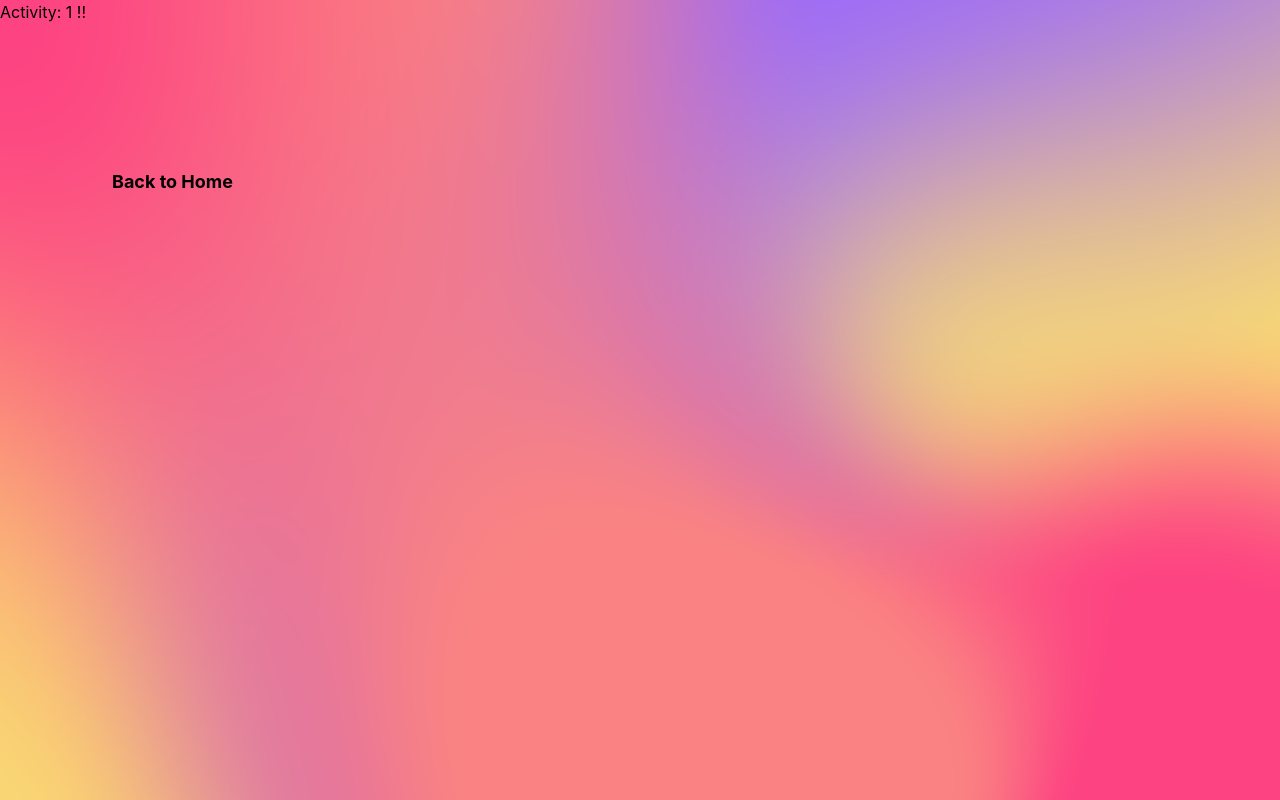
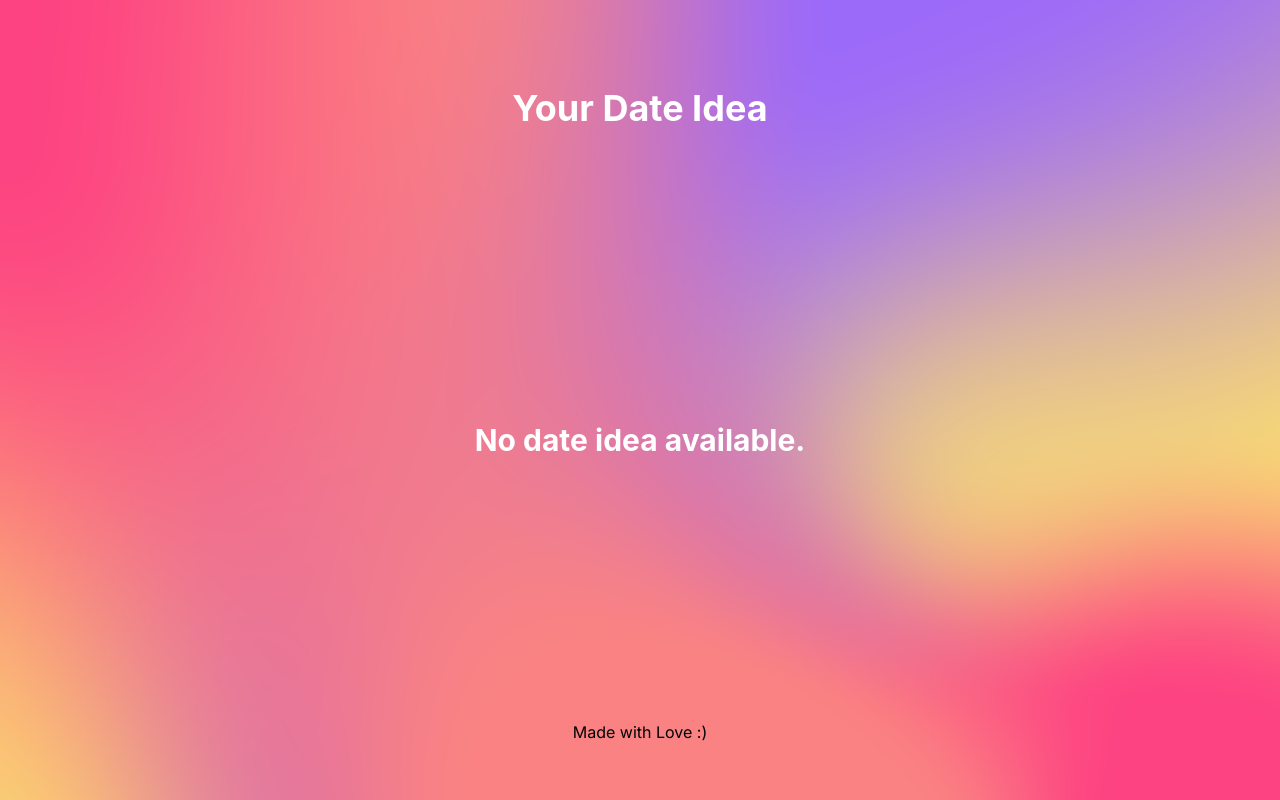
Before and after one commit to dha201/map-buddy, a Next.js app: page /dates/1 in a window 1280 px wide. Built offline with nearby package versions, Linux system fonts and the light colour scheme.

Commit message:
Updated Backend and API

```diff
--- a/Components/Card_server.tsx
+++ b/Components/Card_server.tsx
@@ -7,10 +7,9 @@ type CardType = {
   name: string;
   description: string;
   defaultImageURL: string;
-  imageURL: string;
 };
 
-export default function Card({ name, description, defaultImageURL, imageURL }: CardType) {
+export default function Card({ name, description, defaultImageURL }: CardType) {
   const [isExpanded, setIsExpanded] = useState(false);
 
   const handleOnClick = (e) => {
@@ -27,7 +26,7 @@ export default function Card({ name, description, defaultImageURL, imageURL }: C
     >
       <Image
         className="rounded-lg shadow-lg transition-all duration-300 ease-in-out"
-        src={isExpanded ? imageURL : defaultImageURL}
+        src={defaultImageURL}
         layout="fill"
         objectFit="cover"
         alt={name}
--- a/app/api/getDateIdeas.ts
+++ /dev/null
@@ -1,17 +0,0 @@
-import { NextApiRequest, NextApiResponse } from 'next';
-import { fetchDateSuggestion } from '@/lib/date-suggestion';
-
-export default async function handler(req: NextApiRequest, res: NextApiResponse) {
-    if (req.method === 'POST') {
-        const { mood, budget, location } = req.body;
-
-        try {
-            const dateIdeas = await fetchDateSuggestion(mood, budget, location);
-            res.status(200).json(dateIdeas);
-        } catch (error) {
-            res.status(500).json({ error: 'Failed to generate date ideas' });
-        }
-    } else {
-        res.status(405).json({ error: 'Method not allowed' });
-    }
-}
--- /dev/null
+++ b/app/api/suggest-date-ideas/route.ts
@@ -0,0 +1,45 @@
+import { NextResponse } from 'next/server';
+import OpenAI from 'openai';
+
+const openai = new OpenAI({
+    apiKey: process.env.OPENAI_API_KEY || '',
+});
+
+export const runtime = 'edge';
+
+export async function POST(req: Request) {
+    try {
+        const { mood, budget, location } = await req.json();
+        console.log('Received data:', { mood, budget, location }); // Log the received data
+
+        const messages: OpenAI.ChatCompletionMessageParam[] = [
+            {
+                role: 'system',
+                content: `You are Date GPT, an AI specialized in suggesting date ideas tailored to the user's location and budget. Your goal is to consider geographical and cultural context, as well as financial constraints, to offer personalized and feasible date suggestions. Avoid recommending anything that might be unsafe, inappropriate, or culturally insensitive. Communicate in a friendly, engaging manner.`,
+            },
+            {
+                role: 'user',
+                content: `Suggest a detailed date idea for a ${mood} mood with a ${budget} budget in ${location}`,
+            },
+        ];
+
+        const response = await openai.chat.completions.create({
+            model: 'gpt-3.5-turbo',
+            messages: messages,
+            temperature: 0.7,
+        });
+
+        const content = response.choices[0].message.content;
+        const [nameLine, ...descriptionLines] = content.split('\n');
+        const name = nameLine.replace('Title: ', '').trim();
+        const description = descriptionLines.join('\n').trim();
+
+        const dateIdea = { name, description };
+
+        console.log('Generated date idea:', dateIdea); // Log the generated date idea
+        return NextResponse.json(dateIdea);
+    } catch (error) {
+        console.error('Error fetching date ideas:', error);
+        return NextResponse.json({ error: 'Failed to fetch date ideas' }, { status: 500 });
+    }
+}
--- a/app/dates/[id]/page.tsx
+++ b/app/dates/[id]/page.tsx
@@ -1,27 +1,26 @@
-/**
- * DynamicRoutes
- */
+import Card from '@/Components/Card_server';
 
-import React from 'react'
-import Link from 'next/link'
+export default function Page({ searchParams }) {
+    const { dateIdea } = searchParams;
+    const parsedDateIdea = dateIdea ? JSON.parse(decodeURIComponent(dateIdea)) : null;
 
-export default function page(props : { params : {id : string } }) {
-  //Explanation: props is an object that contains the params object, which contains the id string
-
-  //Destructure the params object
-  const { params: { id } } = props;
-  const arg = id;
-  console.log('id', arg);
-
-  return (
-    <div className="h-full pb-80">
-      Activity: {arg} !!
-      <div className="m-auto grid max-w-full px-12 py-12 lg:max-w-6xl lg:grid-cols-2
-      lg:gap-4">
-        <div className="mb-2 mt-24 text-lg font-bold">
-          <Link href="/">Back to Home</Link>
-        </div>
-      </div>
-    </div>
-  )
+    return (
+        <main className="flex min-h-screen flex-col items-center justify-between p-14">
+            <h2 className="mt-8 pb-8 text-4xl font-bold text-white">
+                Your Date Idea
+            </h2>
+            {parsedDateIdea ? (
+                <div className="grid grid-cols-1 gap-4 md:grid-cols-2 md:gap-2 lg:grid-cols-3 lg:gap-6">
+                    <Card
+                        name={parsedDateIdea.name}
+                        description={parsedDateIdea.description}
+                        defaultImageURL="/static/mystery-card.png"
+                    />
+                </div>
+            ) : (
+                <p className="text-white">No date idea available.</p>
+            )}
+            <h3 className='font-interrrr'>Made with Love :)</h3>
+        </main>
+    );
 }
--- a/app/dates/page.tsx
+++ b/app/dates/page.tsx
@@ -1,4 +1,3 @@
-// /pages/dates/[mood]-[budget].tsx
 
 'use client';
 import React from 'react';
--- a/app/page.tsx
+++ b/app/page.tsx
@@ -1,15 +1,14 @@
 import Image from "next/image";
 import Banner_Client from "@/Components/Banner_Client";
 import Card from "@/Components/Card_server";
-import { fetchDateSuggestion } from "@/lib/date-suggestion";
 
-async function getData() {
+/* async function getData() {
   return await fetchDateSuggestion();
-}
+} */
 
 export default async function Home() {
-  const datesID = await getData();
-  console.log(datesID);
+  // const datesID = await getData();
+  // console.log(datesID);
 
   return (
     <main className="flex min-h-screen flex-col items-center justify-between p-14">
--- a/lib/date-suggestion.ts
+++ /dev/null
@@ -1,6 +0,0 @@
-export const fetchDateSuggestion = async () => {
-    //OpenAI API
-    const response = await fetch('https://api.openai.com/v1/engines/davinci/completions');
-
-    return await response.json();
-}
--- a/next.config.mjs
+++ b/next.config.mjs
@@ -7,7 +7,10 @@ const nextConfig = {
                 hostname: 'images.unsplash.com',
             },
         ],
-    }
+    },
+    env: {
+        OPENAI_API_KEY: process.env.OPENAI_API_KEY,
+    },
 };
 
 export default nextConfig;
--- a/package.json
+++ b/package.json
@@ -12,6 +12,7 @@
     "axios": "^1.7.2",
     "next": "14.2.3",
     "node": "^22.2.0",
+    "openai": "^4.47.1",
     "react": "^18",
     "react-dom": "^18"
   },
```
Also changed, not shown: Components/Banner_Client.tsx (+5 -3 lines), 1 other file (tests, documents, lock files or other folders).
